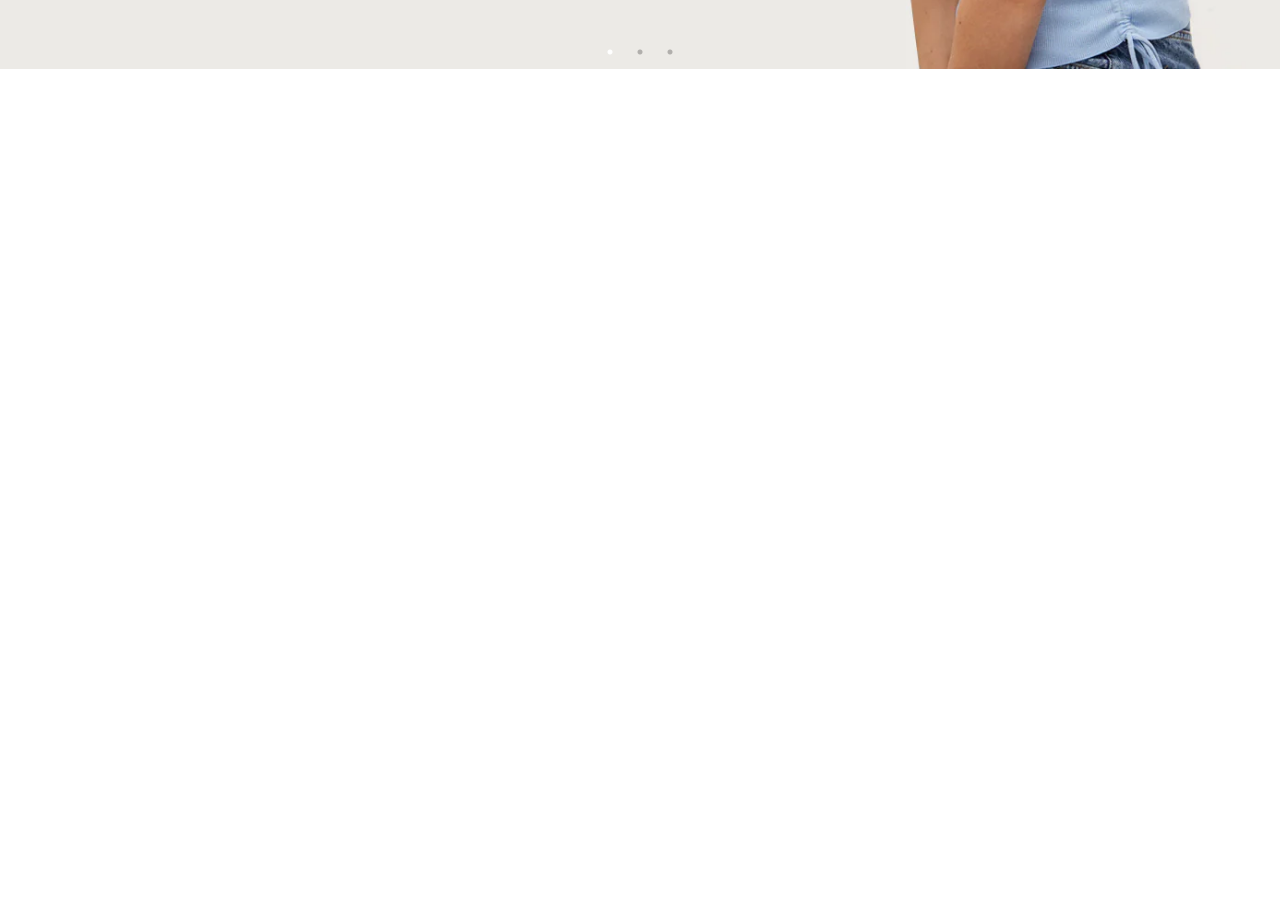
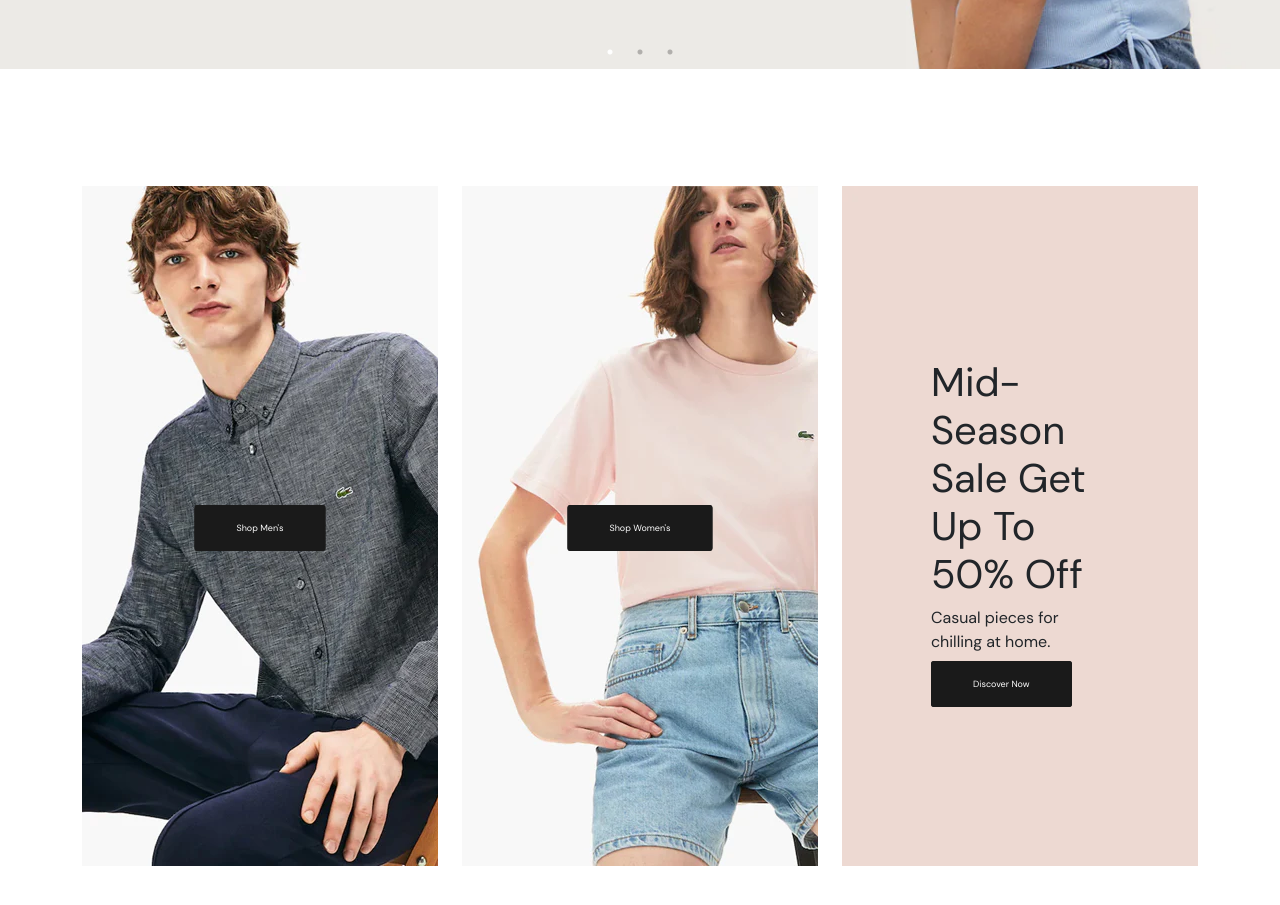
Before and after one commit to SamadAliyev20/Sofine-Final-Project-Front-End, a plain HTML site: page index.html in a window 1280 px wide. Shown: the part 651-1556 px from the top of the page. Before the commit the page ends 837 px from the top, so only its background shows below. Drawn offline with nearby package versions, Linux system fonts and the light colour scheme.

Commit message:
banner section completed

```diff
--- a/assets/css/style.css
+++ b/assets/css/style.css
@@ -7,15 +7,14 @@
     margin: 0;
     padding: 0;
     box-sizing: border-box;
-    list-style: none;
-    text-decoration: none;
+    list-style: none !important;
+    text-decoration: none !important;
   }
 
   body {
     font-family: DM Sans;
     font-weight: 400;
   }
-
   header {
     position: fixed;
     width: 100%;
@@ -45,7 +44,6 @@
 
   .navlist a {
     color: black;
-    text-decoration: none;
     padding: 10px 15px;
     font-size: 20px;
     font-weight: 700;
@@ -143,3 +141,60 @@
     color: #fff;
     opacity: 1;
   }
+.banner-title a{
+  padding: 15px 40px 15px 40px;
+    margin: 0px 0px 0px 0px;
+    background-color: #1a1a1a;
+    color: #ffffff;
+    font-size: 16px;
+    font-weight: 500;
+    border-radius: 3px 3px;
+    text-transform: none;
+    letter-spacing: 0px;
+    border: 2px solid #1a1a1a;
+    transition: .42s ease;
+}
+.banner-title a:hover{
+  background: #d93939;
+}
+.banner-single-item
+{
+position: relative;
+width: 100%;
+height: 100%;
+object-fit: cover;
+overflow: hidden;
+}
+.banner-title{
+  position: absolute;
+  top: 50%;
+  left: 50%;
+  transform: translate(-50%,-50%);
+
+}
+@media screen and (min-width: 1650px){
+  .container {
+    max-width: 1650px;
+}
+}
+#banner{
+  margin-bottom: 10rem;
+}
+.banner-img{
+  width: 100%;
+  transition: .42s ease;
+}
+.banner-img:hover{
+  transform: scale(1.1);
+}
+@media (max-width: 1650px) {
+  .banner-title a {
+    font-size: 9px;
+    line-height: 1.0;
+  }
+}
+@media (max-width: 992px) {
+  .laber-banner {
+    margin-bottom: 20px;
+  }
+}
--- a/index.html
+++ b/index.html
@@ -97,6 +97,53 @@
       </div>
         </section>
         <!-- End Header-Slider Section -->
+        <!-- Start Banner Section-->
+         <section id="banner">
+         <div class="container">
+          <div class="row">
+            <div class="laber-banner col-xs-12 col-lg-4 col-md-12 col-sm-12">
+             <div class="banner-single-item">
+              <div class="banner-img">
+                <img src="assets/img/Banner/banner-1.jpg">
+              </div>
+              <div class="banner-title">
+                <a href="#">Shop Men's</a>
+              </div>
+             </div>
+            </div>
+            <div class="laber-banner col-xs-12 col-lg-4 col-md-12 col-sm-12">
+              <div class="banner-single-item">
+               <div class="banner-img">
+                 <img src="assets/img/Banner/banner-2.jpg">
+               </div>
+               <div class="banner-title">
+                 <a href="#">Shop Women's</a>
+               </div>
+              </div>
+             </div>
+             <div class="laber-banner col-xs-12 col-lg-4 col-md-12 col-sm-12">
+              <div class="banner-single-item">
+               <div class="banner-img">
+                 <img src="assets/img/Banner/banner-3.jpg">
+               </div>
+               <div class="banner-title">
+                <div class="banner-sub-title">
+                  <h1>
+                    Mid-Season Sale
+                    Get Up To 50% Off
+                  </h1>
+                  <div class="banner-desc">
+                    <p>Casual pieces for chilling at home.</p>
+                  </div>
+                </div>
+                 <a href="#">Discover Now</a>
+               </div>
+              </div>
+             </div>
+          </div>
+         </div>
+         </section>
+        <!-- End Banner Section -->
       </main>
        <!-- End Main Area -->
          <!-- Start Footer Area -->
```
